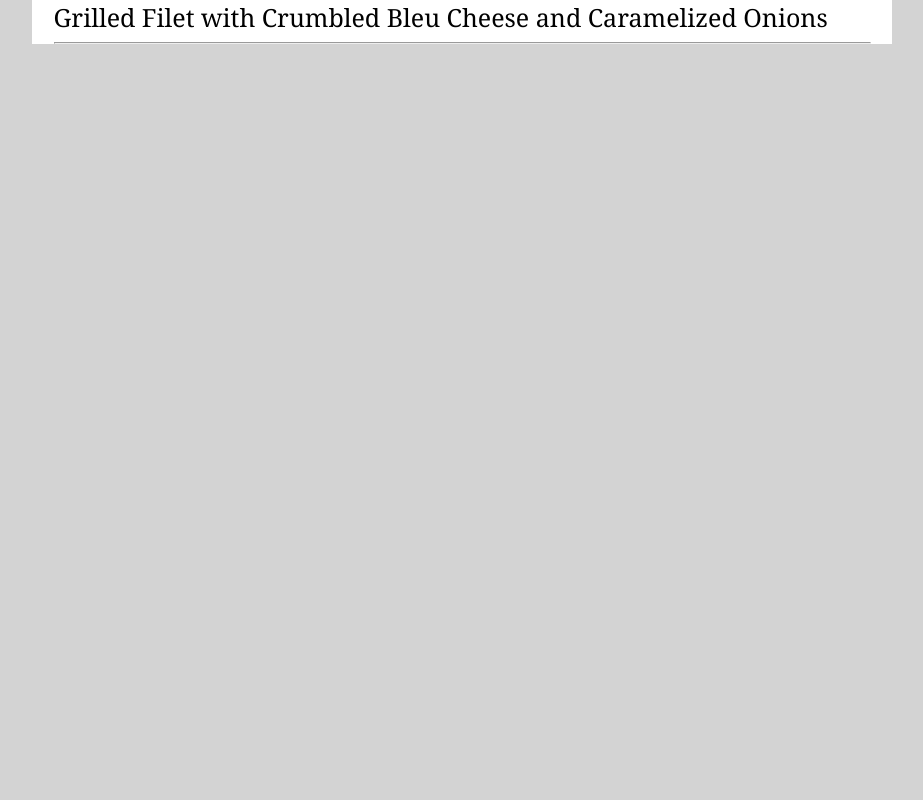
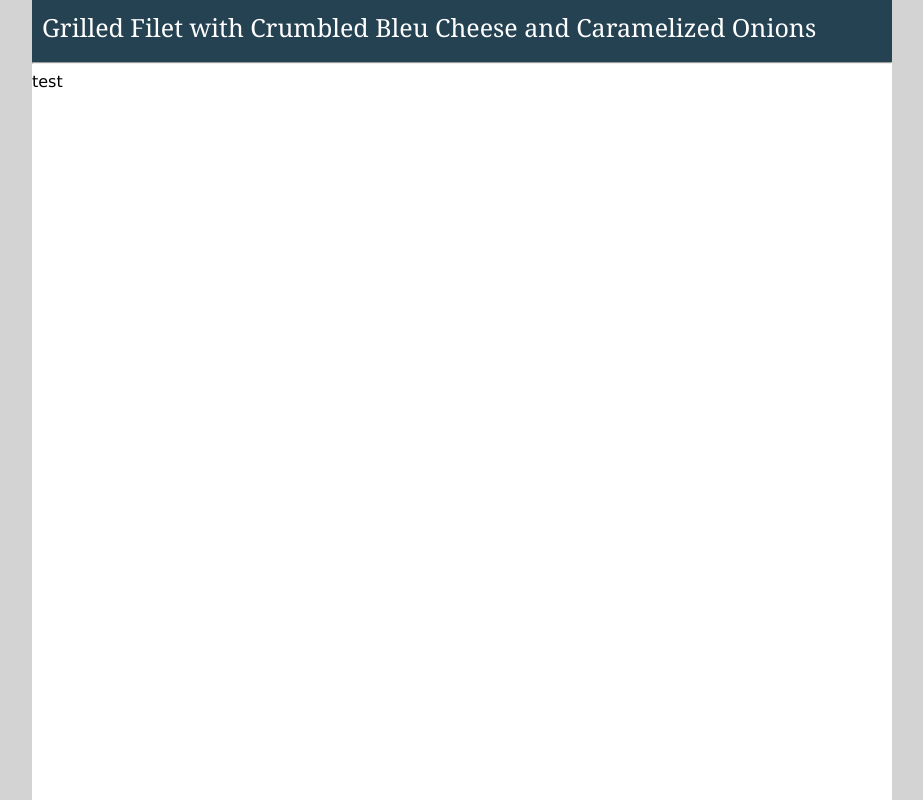
Before and after one commit to calvinsb1023/comp426, a plain HTML site: page a1/index.html in a window 1280 px wide. Shown: the whole page, without its empty margins (178-1101 px from the left). Drawn offline with Linux system fonts and the light colour scheme.

Commit message:
added more to css

```diff
--- a/a1/index.html
+++ b/a1/index.html
@@ -14,7 +14,7 @@
             <hr>
         </div>
         <div class="content-container">
-
+            test
         </div>
 
     </div>
--- a/a1/styles.css
+++ b/a1/styles.css
@@ -1,5 +1,6 @@
 html {
     width: 100%;
+    height: 100%;
     min-width: 860px;
     background-color: #d3d3d3;
 }
@@ -8,13 +9,17 @@ body {
     width: 860px;
     margin: auto;
     background-color: #ffffff;
+    font-family: Verdana, sans-serif;
 }
 .title {
+    color: white;
     font-family: Georgia, serif;
     font-size: 25px;
+    padding: 10px;
 }
 .title-container {
-    width: 95%;
+    background-color: #254252;
+    width: 100%;
     margin: auto;
 }
 .step {
@@ -29,7 +34,7 @@ body {
 .ingredient {
 
 }
-#ingredient-list {
+#ingredient-container {
     border: 1px #d3d3d3;
 
 
```
